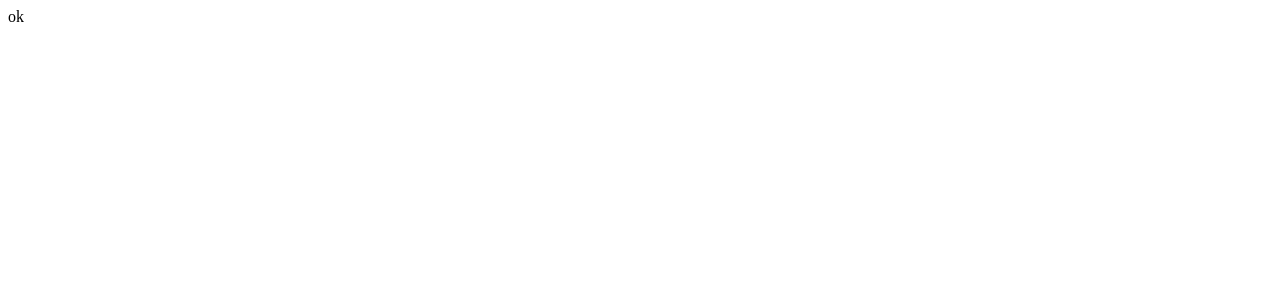
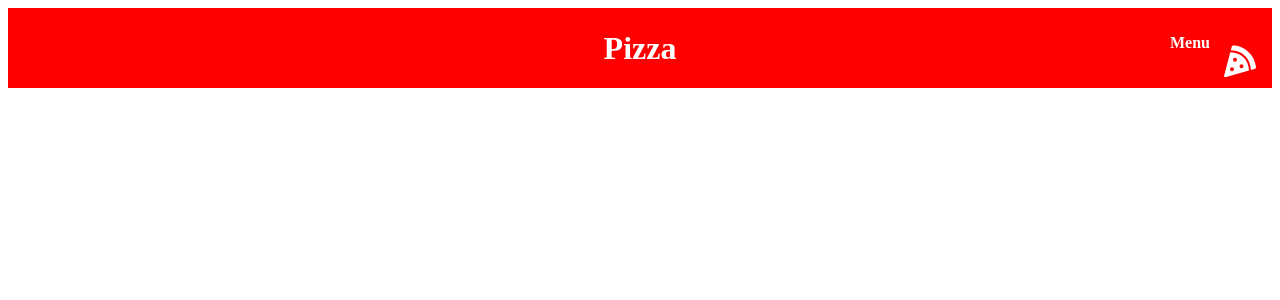
Before and after one commit to devAlexSilva/react-vendas-pizza, a React (Vite) app: page / in a window 1280 px wide. Shown: the top 300 px of the page. Built offline with nearby package versions, Linux system fonts and the light colour scheme.

Commit message:
feat: add navBar components

```diff
--- a/package.json
+++ b/package.json
@@ -11,6 +11,8 @@
   "dependencies": {
     "react": "^18.2.0",
     "react-dom": "^18.2.0",
+    "react-icons": "^4.7.1",
+    "react-router-dom": "^6.6.1",
     "styled-components": "^5.3.6"
   },
   "devDependencies": {
--- a/src/App.tsx
+++ b/src/App.tsx
@@ -1,7 +1,12 @@
+import { BrowserRouter as Router } from "react-router-dom"
+import { Navbar } from "./components/Navbar"
+
 export const App = () => {
   return (
     <>
-      ok
+      <Router>
+        <Navbar />
+      </Router>
     </>
   )
 }
--- a/src/components/Navbar.tsx
+++ b/src/components/Navbar.tsx
@@ -1,7 +1,15 @@
+import * as S from './style'
+
 export const Navbar = () => {
     return (
         <>
-         navbar
+         <S.Nav>
+            <S.NavLink to='/'>Pizza</S.NavLink>
+            <S.NavIcon>
+                <p>Menu</p>
+                <S.Bars />
+            </S.NavIcon>
+         </S.Nav>
         </>
     )
 }
--- a/src/components/style.ts
+++ b/src/components/style.ts
@@ -0,0 +1,45 @@
+import styled from 'styled-components'
+import { NavLink as Link } from 'react-router-dom'
+import { FaPizzaSlice } from 'react-icons/fa'
+
+export const Nav = styled.nav`
+    background: red;
+    height: 80px;
+    display: flex;
+    justify-content: center;
+    font-weight: 700;
+`
+
+export const NavLink = styled(Link)`
+    color: #fff;
+    font-size: 2rem;
+    display: flex;
+    align-items: center;
+    text-decoration: none;
+    cursor: pointer;
+
+    @media screen and (max-width: 400px){
+        position: absolute;
+        top: 10px;
+        left: 25px;
+    }
+`
+
+export const NavIcon = styled.div`
+    display: block;
+    position: absolute;
+    top: 0;
+    right: 0;
+    cursor: pointer;
+    color: #fff;
+
+    p {
+        transform: translate(-175%, 100%);
+        font-weight: bold;
+    }
+`
+
+export const Bars = styled(FaPizzaSlice)`
+    font-size: 2rem;
+    transform: translate(-50%, -15%);
+`
```
Also changed, not shown: 1 other file (tests, documents, lock files or other folders).
